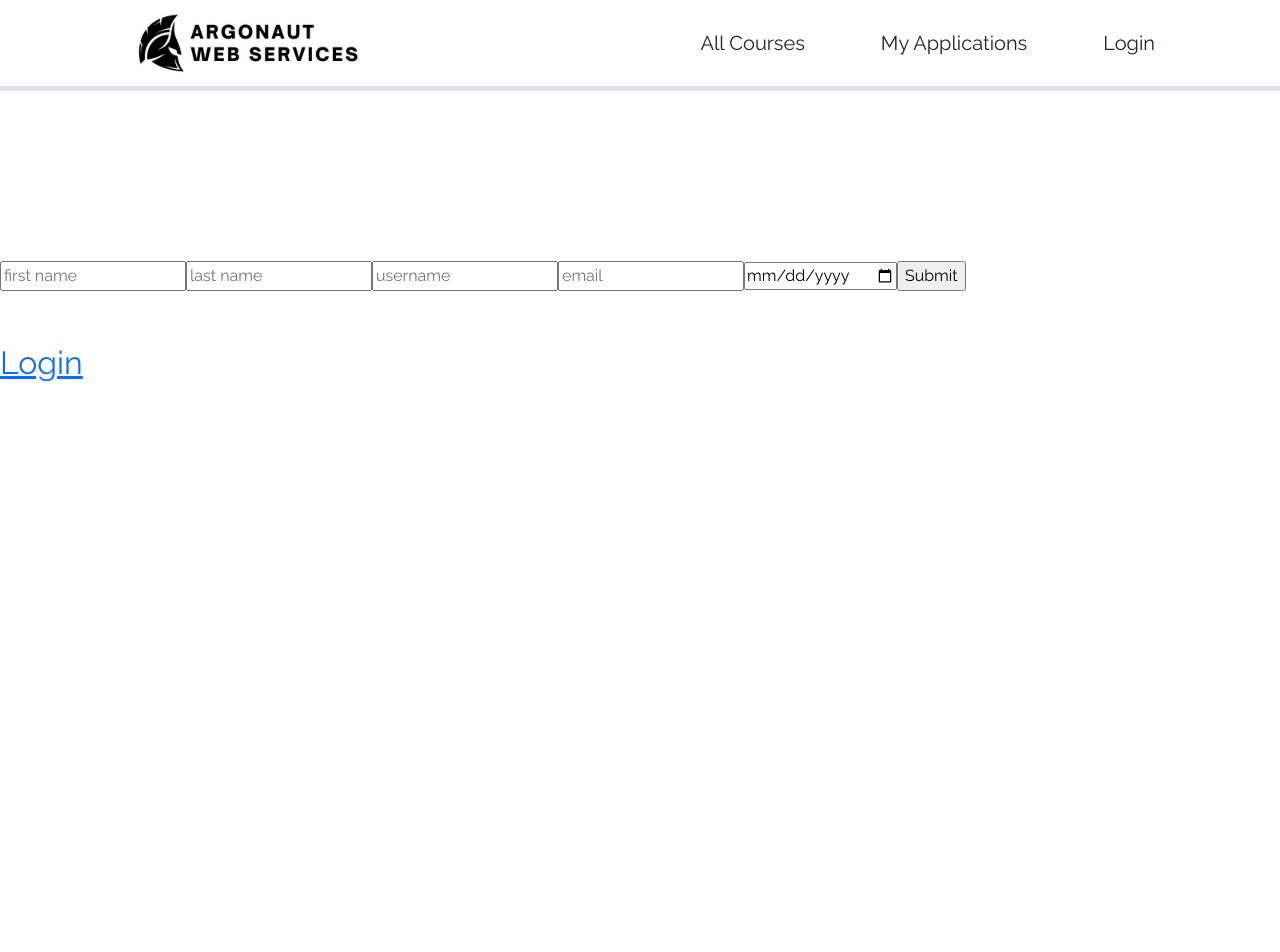
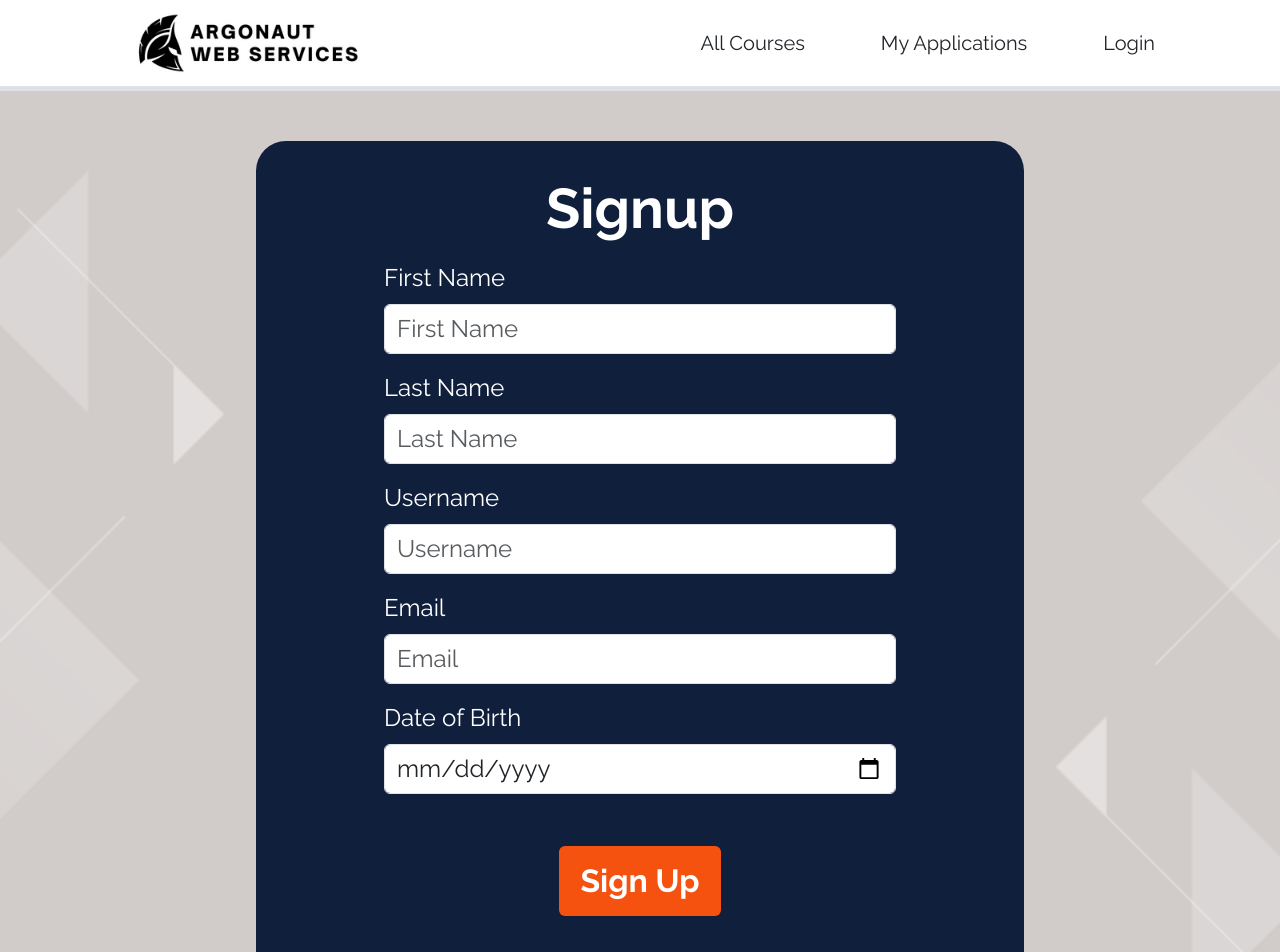
Before and after one commit to irriz-jayy/Moringa-student-application-portal, a React (Create React App) app in the folder client/: page /signup in a window 1280 px wide. Shown: the top 952 px of the page. Before the commit the page ends 800 px from the top, so only its background shows below. Built offline with nearby package versions, Linux system fonts and the light colour scheme; no server answers.

Commit message:
added Signup styling

```diff
--- /dev/null
+++ b/client/src/components/Signup.css
@@ -0,0 +1,66 @@
+.page {
+    background-image: url("../frontend_images/PageBackground.png");
+    background-repeat: no-repeat;
+    background-size: cover;
+    background-position: 50%;
+    padding-block: 50px;
+}
+
+.form {
+    width: 60vw;
+    height: max-content;
+    margin: auto;
+    padding-inline: 8rem;
+    padding-block: 1rem;
+    border-radius: 30px;
+    background-color: #101f3c;
+}
+
+.form-title, .form-submit, .form p {
+    text-align: center;
+    padding-inline: 0px;
+    margin: 0px;
+}
+
+.form-title {
+    font-size: 3.5rem;
+}
+
+label {
+    color: #ffffff;
+    font-size: 1.5rem;
+}
+
+.form-control {
+    font-size: 1.5rem;
+}
+
+.form .btn {
+    background-color: #f5510f;
+    color: white;
+    margin-block: 36px;
+    padding: 10px;
+    padding-inline: 20px;
+    font-size: xx-large;
+    font-weight: 700;
+}
+
+.form .btn:hover {
+    background-color: #f5350f;
+    color: white;
+}
+
+.form p, .form a {
+    font-size: 1.5rem;
+    color: #ffffff;
+    display: flex;
+    justify-content: center;
+}
+
+.form p {
+    padding-block: 18px;
+}
+
+.form a:hover {
+    color: #f5510f;
+}
--- a/client/src/components/Signup.jsx
+++ b/client/src/components/Signup.jsx
@@ -1,3 +1,4 @@
+import "./Signup.css"
 //import React from "react";
 import { useNavigate } from "react-router-dom";
 import { toast } from "react-toastify";
@@ -40,21 +41,50 @@ function Signup() {
   }
 
   return (
-    <div>
-      <div>
+    <div className="page container-flex">
+      <div className="form">
+
+        <h1 className="form-title">Signup</h1>
+
         <form onSubmit={handleSignup}>
-          <h1>SignUp</h1>
-          <input name="firstname" type="text" placeholder="first name" />
-          <input name="lastname" type="text" placeholder="last name" />
-          <input name="username" type="text" placeholder="username" />
-          <input name="email" type="email" placeholder="email" />
-          <input name="dob" type="date" placeholder="DOB" />
-          <input type="submit" />
+          <div className="mb-3">
+            <label className="form-label">First Name</label>
+            <input className="form-control" name="firstname" type="text" placeholder="First Name" />
+          </div>
+
+          <div className="mb-3">
+            <label className="form-label">Last Name</label>
+            <input className="form-control" name="lastname" type="text" placeholder="Last Name" />
+          </div>
+
+          <div className="mb-3">
+            <label className="form-label">Username</label>
+            <input className="form-control" name="username" type="text" placeholder="Username" />
+          </div>
+
+          <div className="mb-3">
+            <label className="form-label">Email</label>
+            <input className="form-control" name="email" type="email" placeholder="Email" />
+          </div>
+
+          <div className="mb-3">
+            <label className="form-label">Date of Birth</label>
+            <input className="form-control" name="dob" type="date" placeholder="Date of Birth" />
+          </div>
+
+          <div className="form-submit">
+            <button type="submit" className="btn">Sign Up</button>
+          </div>
+
+
+
         </form>
-        {/* button for switching accounts */}
-        <p>
-          Already have an account? <a href="!#">Login</a>
+
+        {/* Switch to Logging In */}
+        <p className="container">
+            Already have an account?<a href="/login">Log In</a>
         </p>
+
       </div>
     </div>
   );
```
Also changed, not shown: client/src/frontend_images/PageBackground.png (added).
